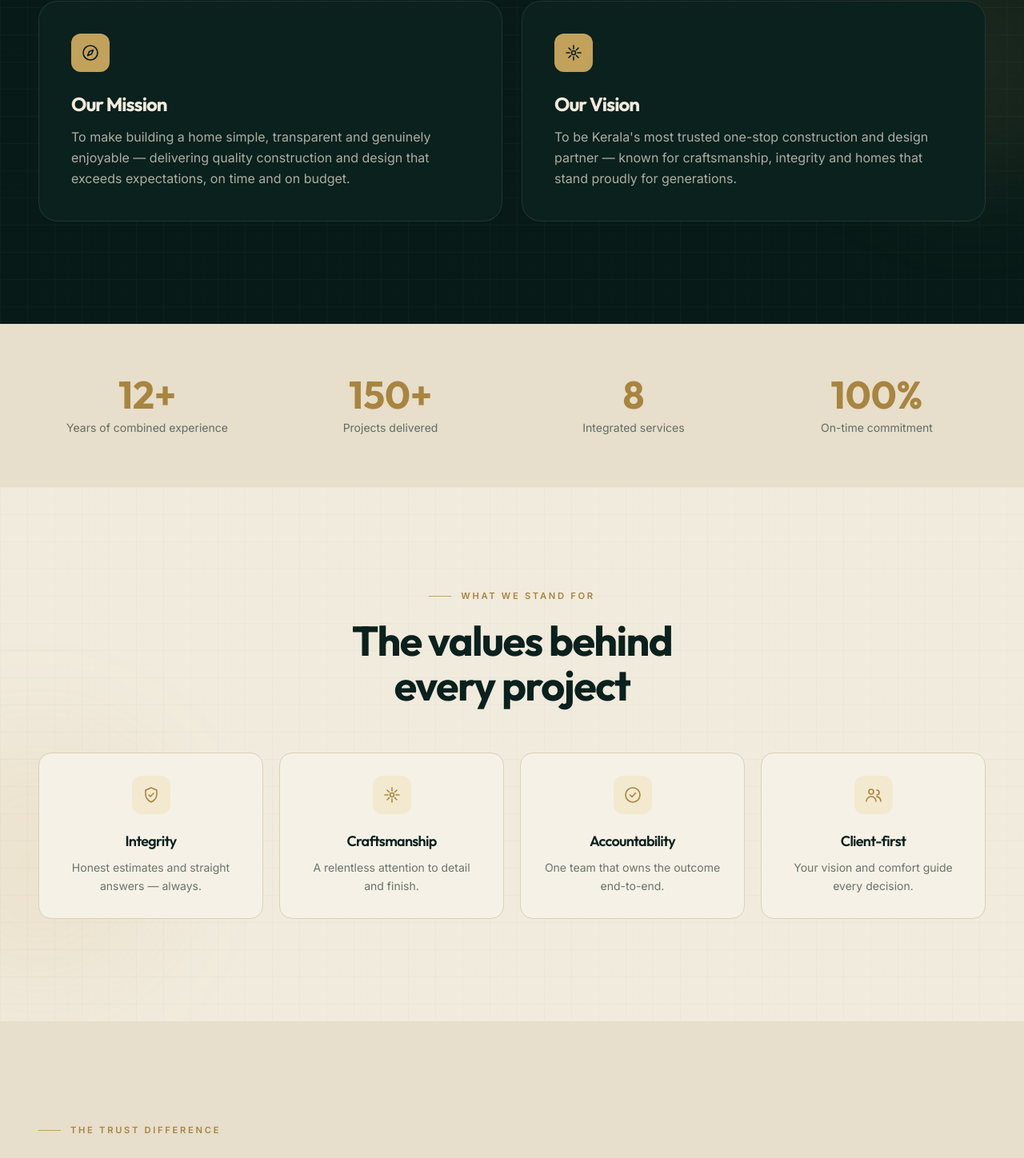
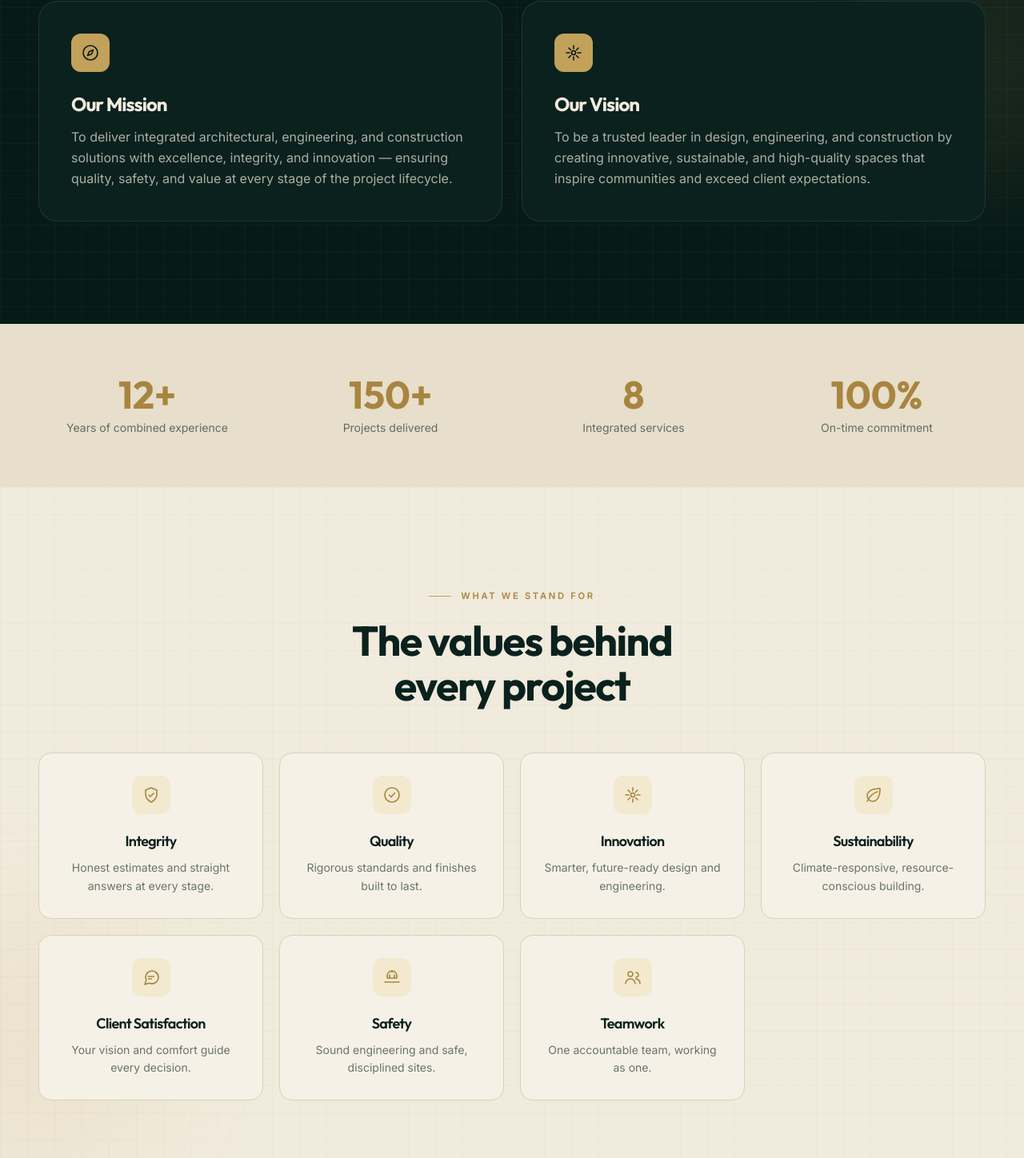
Before and after one commit to Ahamedshakir02/holytouch-website, a React (Vite) app: page /about in a window 1280 px wide. Shown: the part 1682-3130 px from the top of the page at 80% size. Built offline with nearby package versions, Linux system fonts and the light colour scheme.

Commit message:
fix: update About page content for clarity and improved messaging

```diff
--- a/src/pages/About.jsx
+++ b/src/pages/About.jsx
@@ -16,10 +16,13 @@ const HERO = 'https://images.unsplash.com/photo-1508450859948-4e04fabaa4ea?auto=
 const STORY_IMG = 'https://images.unsplash.com/photo-1541888946425-d81bb19240f5?auto=format&fit=crop&w=1100&q=80'
 
 const values = [
-  { title: 'Integrity', text: 'Honest estimates and straight answers — always.', icon: 'shield' },
-  { title: 'Craftsmanship', text: 'A relentless attention to detail and finish.', icon: 'spark' },
-  { title: 'Accountability', text: 'One team that owns the outcome end-to-end.', icon: 'check' },
-  { title: 'Client-first', text: 'Your vision and comfort guide every decision.', icon: 'team' },
+  { title: 'Integrity', text: 'Honest estimates and straight answers at every stage.', icon: 'shield' },
+  { title: 'Quality', text: 'Rigorous standards and finishes built to last.', icon: 'check' },
+  { title: 'Innovation', text: 'Smarter, future-ready design and engineering.', icon: 'spark' },
+  { title: 'Sustainability', text: 'Climate-responsive, resource-conscious building.', icon: 'leaf' },
+  { title: 'Client Satisfaction', text: 'Your vision and comfort guide every decision.', icon: 'chat' },
+  { title: 'Safety', text: 'Sound engineering and safe, disciplined sites.', icon: 'hardhat' },
+  { title: 'Teamwork', text: 'One accountable team, working as one.', icon: 'team' },
 ]
 
 export default function About() {
@@ -88,12 +91,12 @@ export default function About() {
           {[
             {
               k: 'Our Mission',
-              t: 'To make building a home simple, transparent and genuinely enjoyable — delivering quality construction and design that exceeds expectations, on time and on budget.',
+              t: 'To deliver integrated architectural, engineering, and construction solutions with excellence, integrity, and innovation — ensuring quality, safety, and value at every stage of the project lifecycle.',
               icon: 'compass',
             },
             {
               k: 'Our Vision',
-              t: "To be Kerala's most trusted one-stop construction and design partner — known for craftsmanship, integrity and homes that stand proudly for generations.",
+              t: 'To be a trusted leader in design, engineering, and construction by creating innovative, sustainable, and high-quality spaces that inspire communities and exceed client expectations.',
               icon: 'spark',
             },
           ].map((m, i) => (
```
